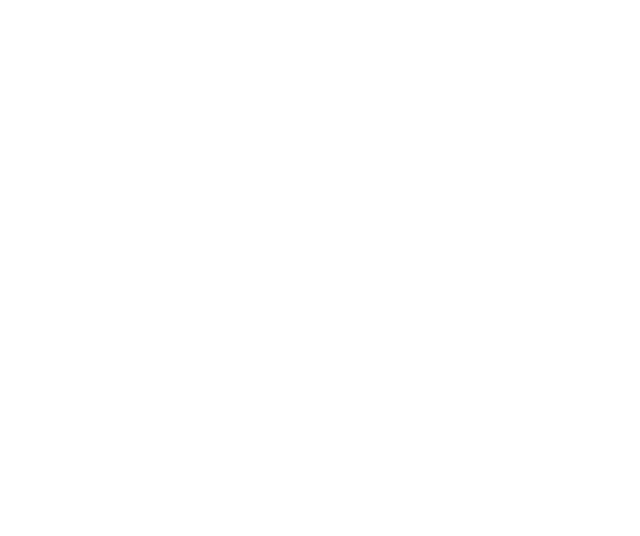
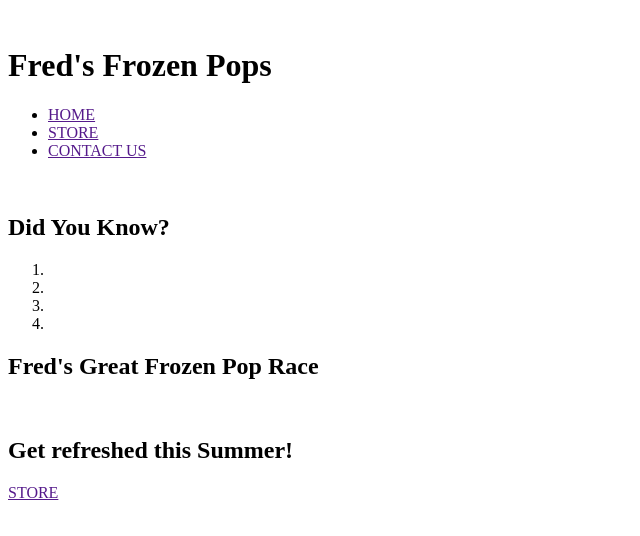
Before and after one commit to dustanbyler/test, a plain HTML site: page exercise/index.html in a window 1280 px wide. Shown: the whole page, without its empty margins (0-640 px from the left). Drawn offline with Linux system fonts and the light colour scheme.

Commit message:
HTML skeleton

```diff
--- a/exercise/index.html
+++ b/exercise/index.html
@@ -1,2 +1,66 @@
 <!DOCTYPE html>
 <html lang="en">
+
+<head>
+    <meta charset="UTF-8">
+    <meta http-equiv="X-UA-Compatible" content="IE=edge">
+    <meta name="viewport" content="width=device-width, initial-scale=1.0">
+    <title>Fred's Frozen Pops</title>
+    <link rel="stylesheet" href="css/styles.css" />
+</head>
+
+<body>
+
+    <header>
+
+        <img src=""/>
+        <h1>Fred's Frozen Pops</h1>
+
+    </header>
+
+    <nav>
+
+        <ul>
+            <li> <a href="">HOME</a> </li>
+            <li> <a href="">STORE</a></li>
+            <li> <a href="">CONTACT US</a></li>
+        </ul>
+
+    </nav>
+
+    <main>
+
+        <img src =""/>
+
+        <section id=FunFacts>
+            <h2>Did You Know?</h2>
+            <ol>
+                <li><!--INSERT CONTENT--></li>
+                <li><!--INSERT CONTENT--></li>
+                <li><!--INSERT CONTENT--></li>
+                <li><!--INSERT CONTENT--></li>
+            </ol>
+        </section >
+
+        <section id=PopRace>
+            <h2>Fred's Great Frozen Pop Race</h2>
+            <img src = ""/>
+            <p><!--INSERT CONTENT--></p>
+        </section>
+
+        <section id=StoreLink>
+            <h2>Get refreshed this Summer!</h2>
+            <p><!--INSERT CONTENT--></p>
+            <a href = "" class=store-button>STORE</a>
+        </section>
+
+    </main>
+
+    <footer>
+        <!--INSERT CONTENT-->
+    </footer>
+
+</body>
+
+</html>
+<!--INSERT CONTENT-->
```
Also changed, not shown: exercise/contact-us.html (+38 -0 lines).
